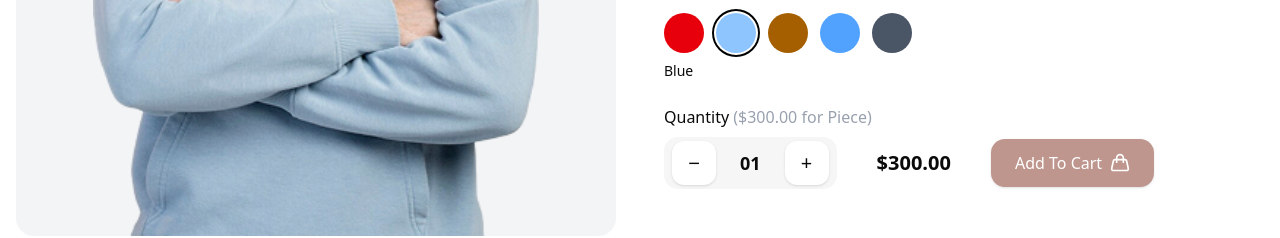
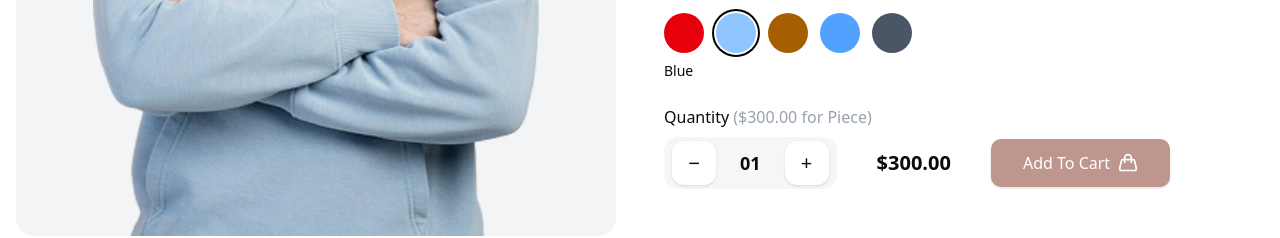
Before and after one commit to a7medmo7med1971/TrendLine_Task, a Next.js app: page / in a window 1280 px wide. Shown: the part 960-1198 px from the top of the page. Built offline with nearby package versions, Linux system fonts and the light colour scheme.

Commit message:
upload figma in puplic & edite rounded btn add carts

```diff
--- a/app/(componts)/(productDetiles)/products/ProductDetailsSection.tsx
+++ b/app/(componts)/(productDetiles)/products/ProductDetailsSection.tsx
@@ -260,9 +260,9 @@ export default function ProductDetailsPage() {
                 cursor-pointer
                 min-h-[48px]
                 min-w-[140px]
-                px-4 sm:px-6
+                px-8 sm:px-8
                 py-3
-                rounded-[14px]
+                rounded-lg
                 bg-[#BE968E]
                 hover:bg-[#89716c]
                 text-white text-sm sm:text-base font-medium
```
Also changed, not shown: public/assets/Home.png (added).
